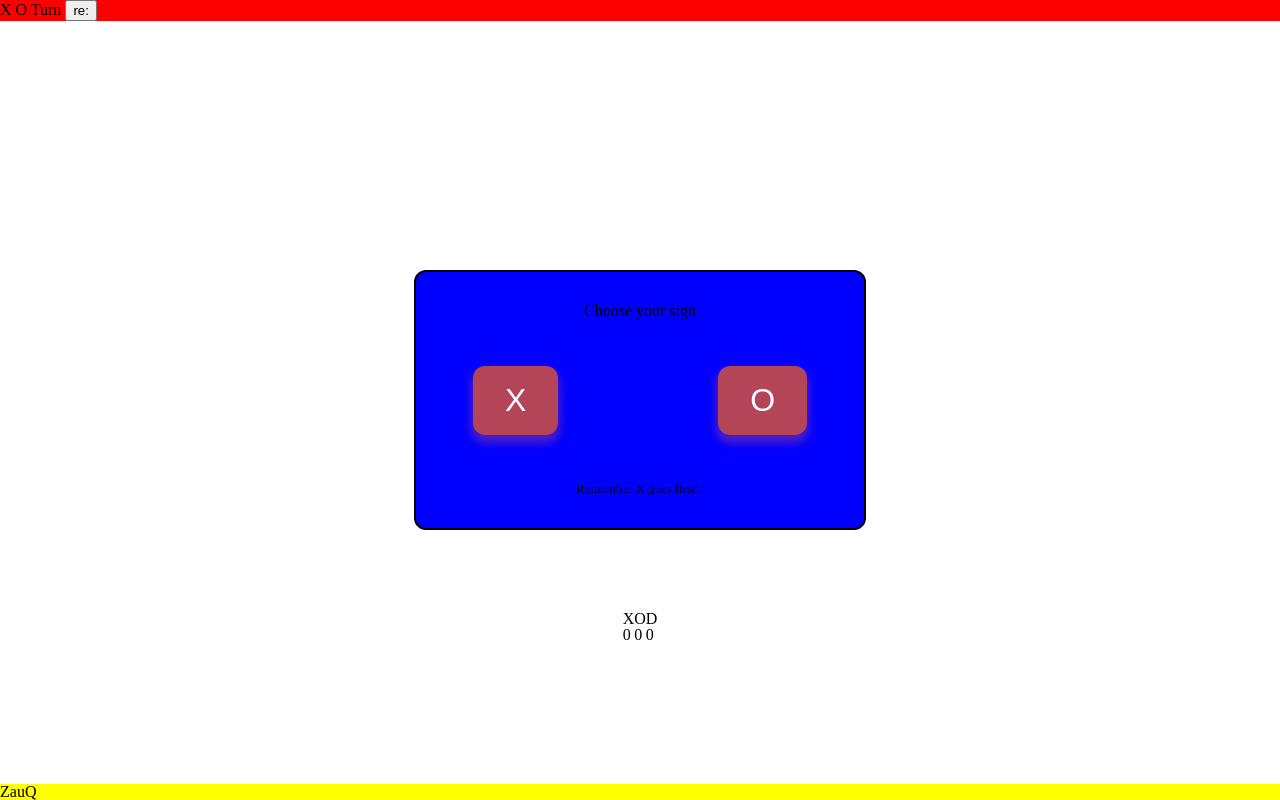
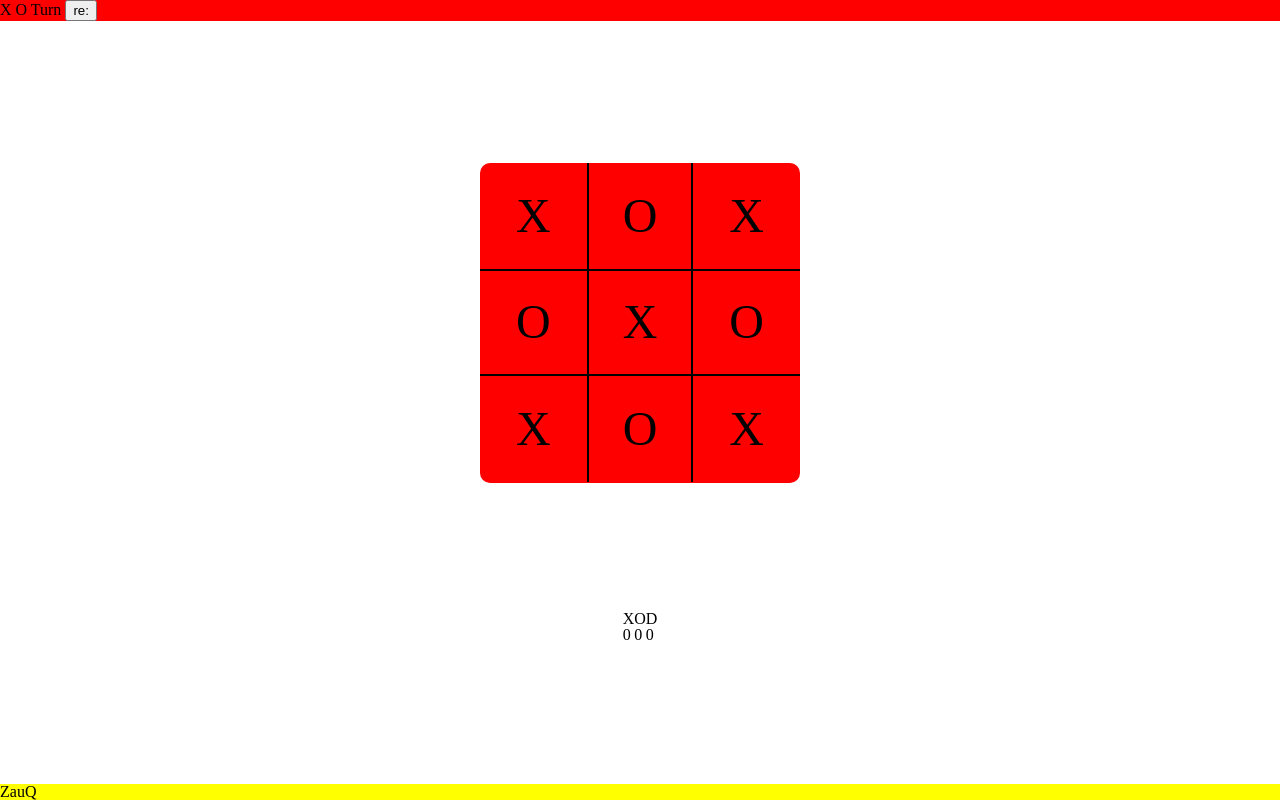
Before and after one commit to HasanZerak/Tic_Tac_Toe, a plain HTML site: page index.html in a window 1280 px wide. Drawn offline with Linux system fonts and the light colour scheme.

Commit message:
Print array to the board

```diff
--- a/index.html
+++ b/index.html
@@ -10,14 +10,14 @@
 
 <body>
     <div class="decision_card_container">
-        <div id="decision_card" class="decision_card">
+        <!-- <div id="decision_card" class="decision_card">
             <p>Choose your sign</p>
             <div class="shapes">
                 <button id="popup" class="popup cross">X</button>
                 <button id="popup" class="popup zero">O</button>
             </div>
             <p style="font-size: 0.8rem;">Remember X goes first!!</p>
-        </div>
+        </div> -->
         <div class="main_body">
             <div class="header">
                 <span>X O</span>
--- a/script.js
+++ b/script.js
@@ -2,13 +2,15 @@ const player = (playerName, sign) => {
   //assign signs to player
   const getPlayerName = () => playerName;
   const getPlayerSign = () => sign;
+
+  return {getPlayerName, getPlayerSign};
 };
 
 const gameBoard = (() => {
   //module for the game board
-  let board = ["", "", "", "", "", "", "", "", ""];
+  let board = ["X","O","X","O","X","O","X","O","X"];     //gameBoard array to store player moves.
 
-  return { };
+  return { board };
 })();
 
 const displayController = (() => {
@@ -22,7 +24,7 @@ const displayController = (() => {
   let game_board = document.querySelector(".game_board");
   let box = document.querySelectorAll(".box");
 
-  popup.forEach((btn) => {
+  popup.forEach((btn) => {      //popup function to take sign input from the user
     btn.addEventListener("click", function () {
       decision_card_container.removeChild(decision_card);
       game_board.classList.add("open_game_board");
@@ -30,5 +32,8 @@ const displayController = (() => {
     });
   });
 
+  for(let i = 0; i<gameBoard.board.length; i++){
+    box[i].textContent = gameBoard.board[i];
+  }
 
 })();
--- a/styles.css
+++ b/styles.css
@@ -241,12 +241,16 @@ table {
   display: grid;
   grid-template: repeat(3, 1fr)/repeat(3, 1fr);
 
-  visibility: hidden;
+  /* visibility: hidden; */
 }
 
-/* .box{ */
+.box{
   /* border: 2px solid black; */
-/* } */
+  display: flex;
+  justify-content: center;
+  align-items: center;
+  font-size: 3rem;
+}
 
 .game_board :nth-child(5){
   border: 2px solid black;
```
Also changed, not shown: README.md.
